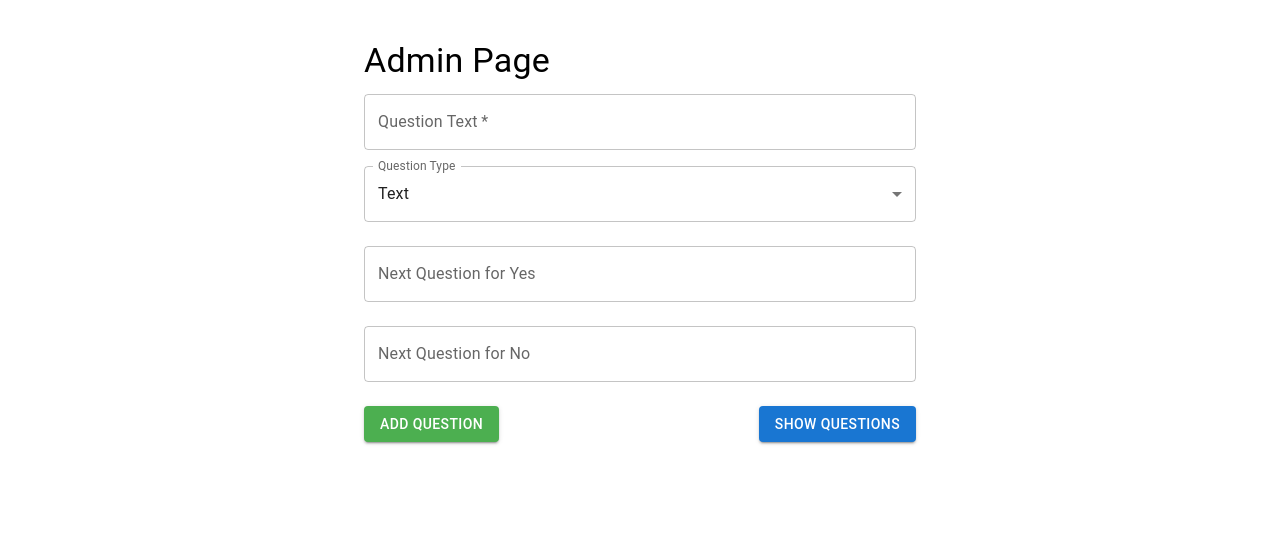
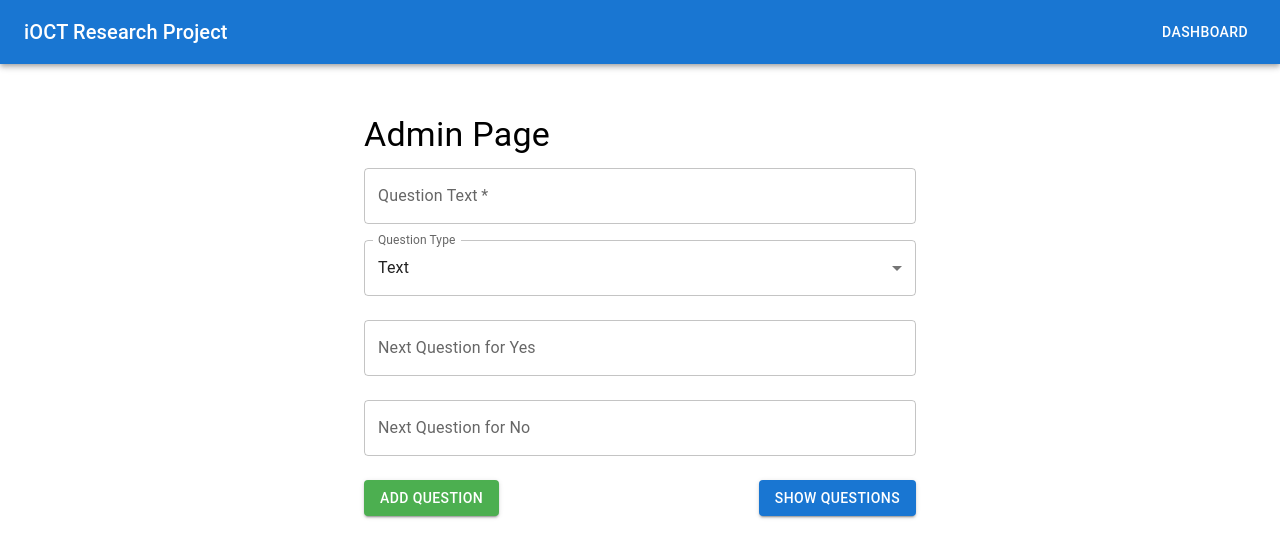
Before and after one commit to piotcharis/Questionnaire, a React (Create React App) app in the folder questionnaire/: page /admin in a window 1280 px wide. Shown: the top 558 px of the page. Built offline with nearby package versions, Linux system fonts and the light colour scheme; no server answers; the HTML template or start-up script is replaced by a standard one.

Commit message:
Added Navbar for Admin and Dashboard with button to move between them

```diff
--- a/questionnaire/src/components/Navbar.js
+++ b/questionnaire/src/components/Navbar.js
@@ -3,8 +3,9 @@ import AppBar from "@mui/material/AppBar";
 import Box from "@mui/material/Box";
 import Toolbar from "@mui/material/Toolbar";
 import Typography from "@mui/material/Typography";
+import { Button } from "@mui/material";
 
-function Navbar() {
+function Navbar(props) {
   return (
     <Box sx={{ flexGrow: 1 }}>
       <AppBar position="static" style={{ marginBottom: 50 }}>
@@ -12,6 +13,16 @@ function Navbar() {
           <Typography variant="h6" component="div" sx={{ flexGrow: 1 }}>
             iOCT Research Project
           </Typography>
+          {props.page === "dashboard" && (
+            <Button color="inherit" href="/admin">
+              Add Question
+            </Button>
+          )}
+          {props.page === "admin" && (
+            <Button color="inherit" href="/dashboard">
+              Dashboard
+            </Button>
+          )}
         </Toolbar>
       </AppBar>
     </Box>
--- a/questionnaire/src/pages/Admin.js
+++ b/questionnaire/src/pages/Admin.js
@@ -21,6 +21,7 @@ import FileUploadIcon from "@mui/icons-material/FileUpload";
 import axios from "axios";
 
 import QuestionsTable from "../components/QuestionsTable";
+import Navbar from "../components/Navbar";
 
 const VisuallyHiddenInput = styled("input")({
   clip: "rect(0 0 0 0)",
@@ -250,6 +251,8 @@ const Admin = () => {
   );
 
   return (
+    <>
+      <Navbar page={"admin"} />
       <Container maxWidth="sm">
         {alertError && (
           <Snackbar
@@ -445,6 +448,7 @@ const Admin = () => {
           </Box>
         </Box>
       </Container>
+    </>
   );
 };
 
--- a/questionnaire/src/pages/Dashboard.js
+++ b/questionnaire/src/pages/Dashboard.js
@@ -134,7 +134,7 @@ const Dashboard = () => {
         fontWeight: "400",
       }}
     >
-      <Navbar />
+      <Navbar page={"dashboard"} />
       <Typography variant="h4" gutterBottom style={{ padding: 20 }}>
         Dashboard
       </Typography>
```
Lines whose indentation alone changed are shown as unchanged.
